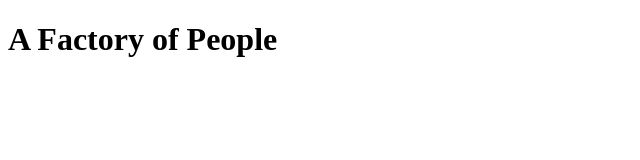
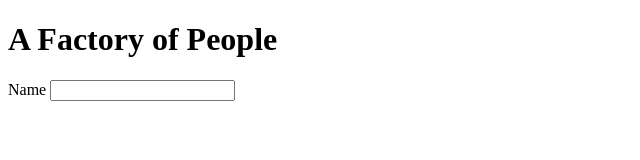
Before and after one commit to glass10/People-Factory, a plain HTML site: page index.html in a window 1280 px wide. Shown: the whole page, without its empty margins (0-640 px from the left). Drawn offline with Linux system fonts and the light colour scheme.

Commit message:
Add a textbox

```diff
--- a/index.html
+++ b/index.html
@@ -9,5 +9,15 @@
   </head>
   <body>
       <h1>A Factory of People</h1>
+      <section>
+        <div>
+          <form>
+            <p>
+              <label for="personName">Name</label>
+              <input type="text", name="personName">
+            </p>
+          </form>
+        </div>
+      </section>
   </body>
 </html>
```
